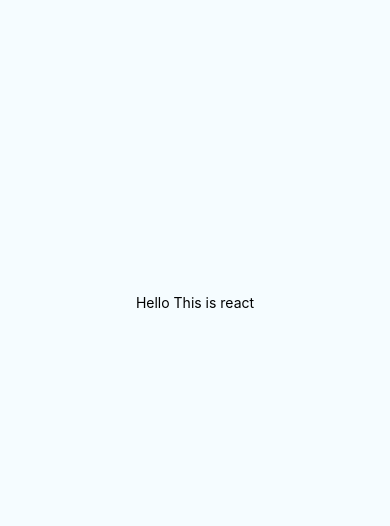
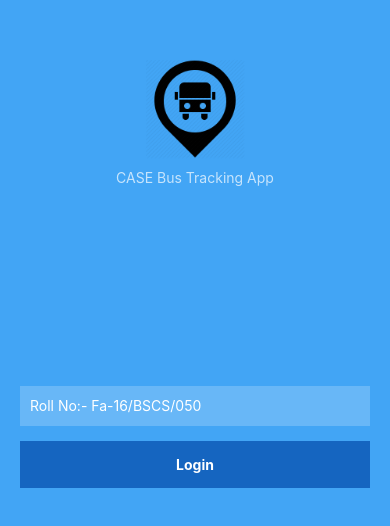
Before and after one commit to sydTalha/testApp, a React Native app: screen / in a window 390 px wide. Shown: the part 120-646 px from the top of the page. Built offline with nearby package versions, Linux system fonts and the light colour scheme.

Commit message:
Login Screen

```diff
--- a/App.js
+++ b/App.js
@@ -7,16 +7,10 @@
  */
 
 import React, {Component} from 'react';
-import {Platform, StyleSheet, Text, View} from 'react-native';
-import Splash from './components/Splash.js';
+import {StyleSheet, Text, View} from 'react-native';
 import SplashScreen from 'react-native-splash-screen';
+import Login from './components/Login/Login.js';
 
-const instructions = Platform.select({
-  ios: 'Press Cmd+R to reload,\n' + 'Cmd+D or shake for dev menu',
-  android:
-    'Double tap R on your keyboard to reload,\n' +
-    'Shake or press menu button for dev menu',
-});
 
 type Props = {};
 export default class App extends Component<Props> {
@@ -25,9 +19,9 @@
   }
   render() {
     return (
-      <View style={styles.container}>
-          <Text>Hello This is react</Text>
-      </View>
+
+      <Login/>
+
 
     );
   }
@@ -36,8 +30,8 @@
 const styles = StyleSheet.create({
   container: {
     flex: 1,
-    justifyContent: 'center',
+    backgroundColor: '#000',
     alignItems: 'center',
-    backgroundColor: '#F5FCFF',
+    justifyContent:'center'
   }
 });
--- /dev/null
+++ b/components/Login/Login.js
@@ -0,0 +1,51 @@
+import React, { Component } from 'react'
+import {StyleSheet, Text, View, Image, KeyboardAvoidingView} from 'react-native';
+import LoginForm from './LoginForm.js';
+
+export default class Login extends Component {
+  render() {
+    return (
+        <KeyboardAvoidingView behavior="padding" style={styles.container}>
+            <View style={styles.logoContainer}>
+                <Image
+                style={styles.logo}
+                source={require('../../images/splash.png')}/>
+
+                <Text style={styles.title}>CASE Bus Tracking App</Text>
+            </View>
+            <View style={styles.formContainer}>
+                <LoginForm/>
+            </View>
+
+        </KeyboardAvoidingView>
+    )
+  }
+}
+const styles = StyleSheet.create({
+    container: {
+        flex:2,
+        backgroundColor: '#42a5f5',
+
+
+    },
+    logoContainer:{
+        alignItems:'center',
+        flexGrow:1,
+        justifyContent: 'center'
+    },
+
+    logo:{
+        width: 100,
+        height: 100
+    },
+    title:{
+        color:'#fff',
+        marginTop:10,
+        textAlign: 'center',
+        opacity: 0.7
+    },
+    formContainer:{
+        flex:1
+    }
+
+  });
--- /dev/null
+++ b/components/Login/LoginForm.js
@@ -0,0 +1,43 @@
+import React, { Component } from 'react'
+import {StyleSheet, TextInput, View, TouchableOpacity, Text} from 'react-native';
+
+export default class LoginForm extends Component {
+  render() {
+    return (
+      <View style={styles.container}>
+        <TextInput
+            style={styles.input}
+            placeholder="Roll No:- Fa-16/BSCS/050"
+            returnKeyType="go"
+            autoCorrect={false}
+        />
+        <TouchableOpacity style={styles.buttonContainer}>
+            <Text style={styles.buttonText}>Login</Text>
+        </TouchableOpacity>
+      </View>
+    )
+  }
+}
+
+const styles = StyleSheet.create({
+    container: {
+      padding:20
+    },
+    input:{
+        height: 40,
+        backgroundColor: 'rgba(255,255,255,0.2)',
+        marginBottom: 15,
+        color: '#fff',
+        paddingHorizontal: 10
+    },
+    buttonContainer:{
+        backgroundColor: '#1565c0',
+        paddingVertical: 15
+    },
+    buttonText:{
+        textAlign: 'center',
+        color: '#fff',
+        fontWeight: "700"
+
+    }
+  });
```
